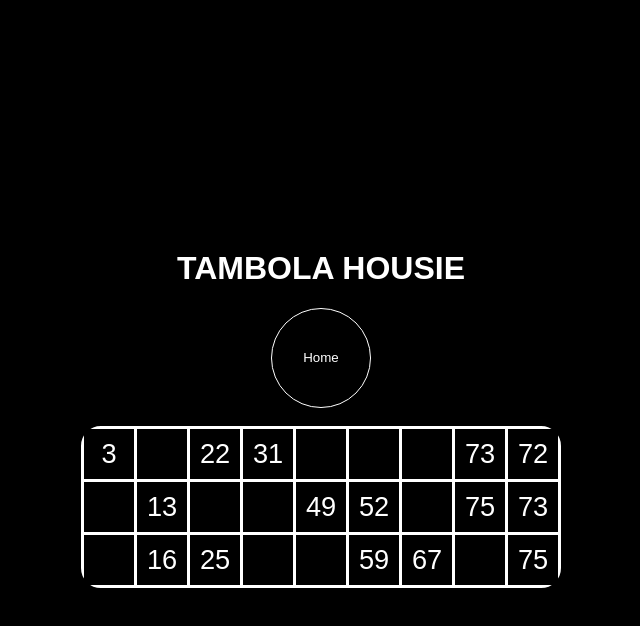
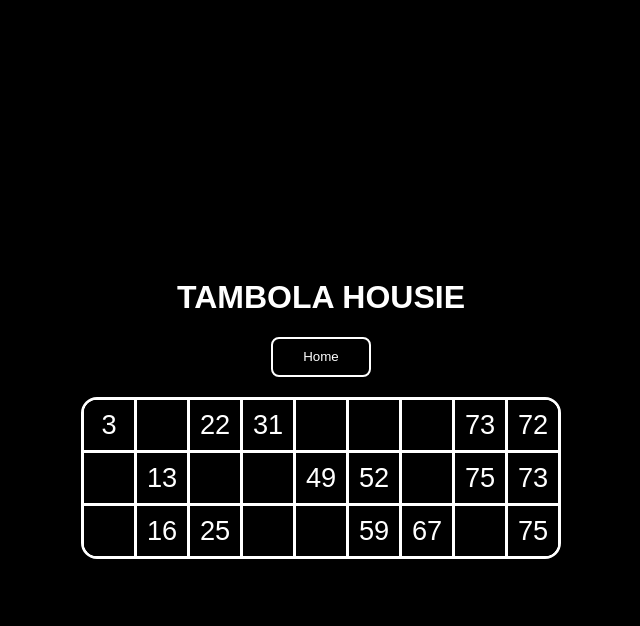
Before and after one commit to itsaryaman23/tambola-housie, a React (Vite) app in the folder housie-tambola/: page / in a window 1280 px wide. Both pictures are taken after a click on the button "Ticket". Shown: the top 626 px of the page, without its empty margins (319-959 px from the left). Built offline with nearby package versions, Linux system fonts and the light colour scheme; a web font is replaced by a local one.

Commit message:
Third Commit

```diff
--- a/housie-tambola/src/App.jsx
+++ b/housie-tambola/src/App.jsx
@@ -12,7 +12,6 @@ function App() {
   return (
     <div className="App">
       <Nav setView={setView} view={view} />
-      <br />
       {view == "Number Caller" && (<NumberCaller />)}
       {view == "Ticket" && (<Ticket />)}
       {/* <NumberCaller /> */}
--- a/housie-tambola/src/components/Nav/Nav.jsx
+++ b/housie-tambola/src/components/Nav/Nav.jsx
@@ -11,12 +11,11 @@ export default function Nav({ setView, view }) {
 
     return (<>
         <div className={NavStyles.container}>
-
             <h1>TAMBOLA HOUSIE</h1>
             {view == "Home" ? (<div className={NavStyles.btnContainer}>
                 <button className={NavStyles.btn} onClick={handleClick}>Number Caller</button>
                 <button className={NavStyles.btn} onClick={handleClick}>Ticket</button>
-            </div>) : (<button className={NavStyles.btn} onClick={handleClick}>Home</button>)
+            </div>) : (<button className={NavStyles.btn + " " + NavStyles.homeBtn} onClick={handleClick}>Home</button>)
             }
         </div>
     </>)
--- a/housie-tambola/src/components/Nav/Nav.module.css
+++ b/housie-tambola/src/components/Nav/Nav.module.css
@@ -11,8 +11,15 @@
     border-radius: 10px;
     width: 100px;
     height: 100px;
-    border: 1px solid white;
+    border: 2px solid white;
     border-radius: 100%;
+    font-weight: 500;
+}
+
+.homeBtn {
+    width: 100px;
+    height: 40px;
+    border-radius: 8px;
 }
 
 .btn:hover {
--- a/housie-tambola/src/components/Ticket/Ticket.jsx
+++ b/housie-tambola/src/components/Ticket/Ticket.jsx
@@ -10,8 +10,8 @@ const Ticket = () => {
   }, [])
 
   const handleClick = (e) => {
-    e.target.style.color = "red";
-    //    e.target.style.color = e.target.style.color = 'red'?'white':'red';
+    e.target.style.textDecoration = "line-through";
+    e.target.style.color = "grey";
   }
   return (<>
     <div className={ticketStyle.outerBorder}>
--- a/housie-tambola/src/components/Ticket/Ticket.module.css
+++ b/housie-tambola/src/components/Ticket/Ticket.module.css
@@ -1,43 +1,50 @@
-.outerBorder{
+.outerBorder {
     width: 474px;
     height: 156px;
     border: 3px solid white;
-    border-radius: 20px;
+    border-radius: 16px;
     justify-self: center;
     text-align: center;
     font-size: 1.7rem;
+    margin-top: 20px;
+    overflow: hidden;
 }
-.firstRow, .secondRow{
+
+.firstRow,
+.secondRow {
     border-bottom: 3px solid white;
 }
-.row{
+
+.row {
     height: 50px;
     width: 100%;
     display: flex;
 }
 
-.numberBox{
+.numberBox {
     border-right: 3px solid white;
     width: 50px;
     height: 50px;
     display: flex;
     justify-content: center;
     align-items: center;
+
 }
 
-.firstRow > div:nth-child(9) {
+.firstRow>div:nth-child(9) {
     border: none;
 }
-.secondRow > div:nth-child(9) {
+
+.secondRow>div:nth-child(9) {
     border: none;
 }
-.thirdRow > div:nth-child(9) {
+
+.thirdRow>div:nth-child(9) {
     border: none;
 }
-.firstRow > div, .secondRow >div, .thirdRow>div{
+
+.firstRow>div,
+.secondRow>div,
+.thirdRow>div {
     cursor: pointer;
 }
-
-.striked{
-    text-decoration: line-through;
-}
```
